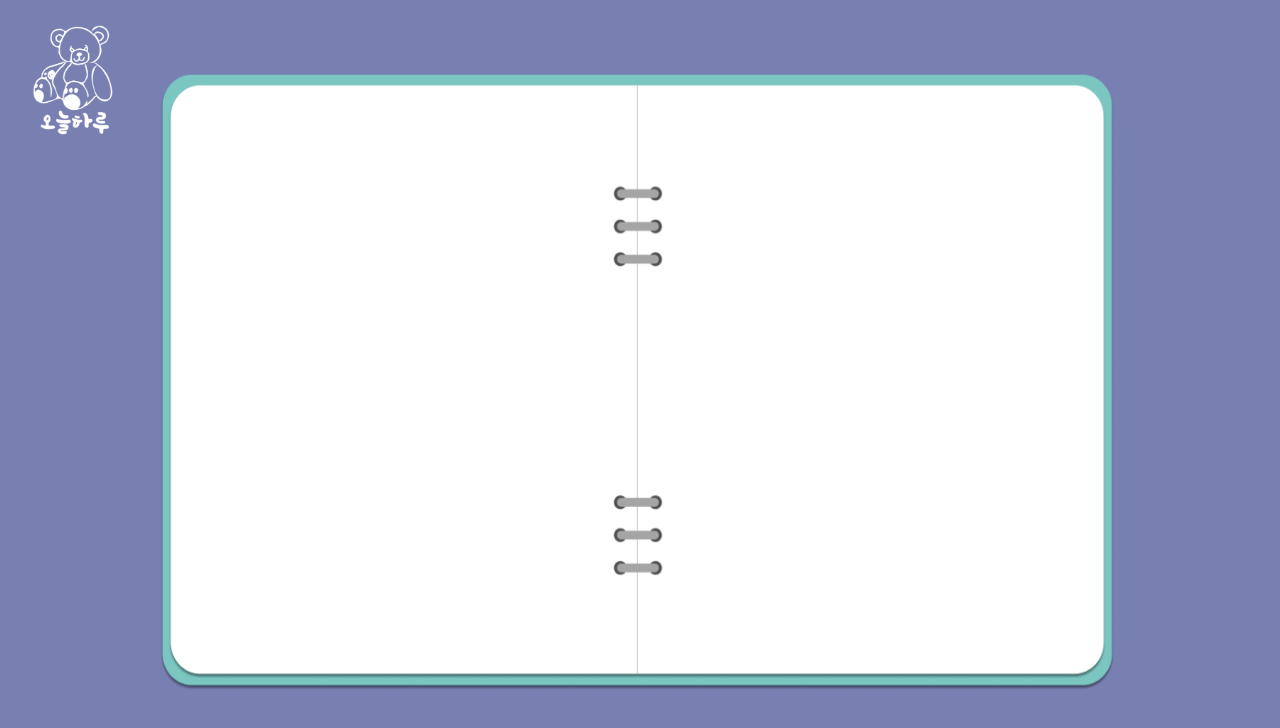
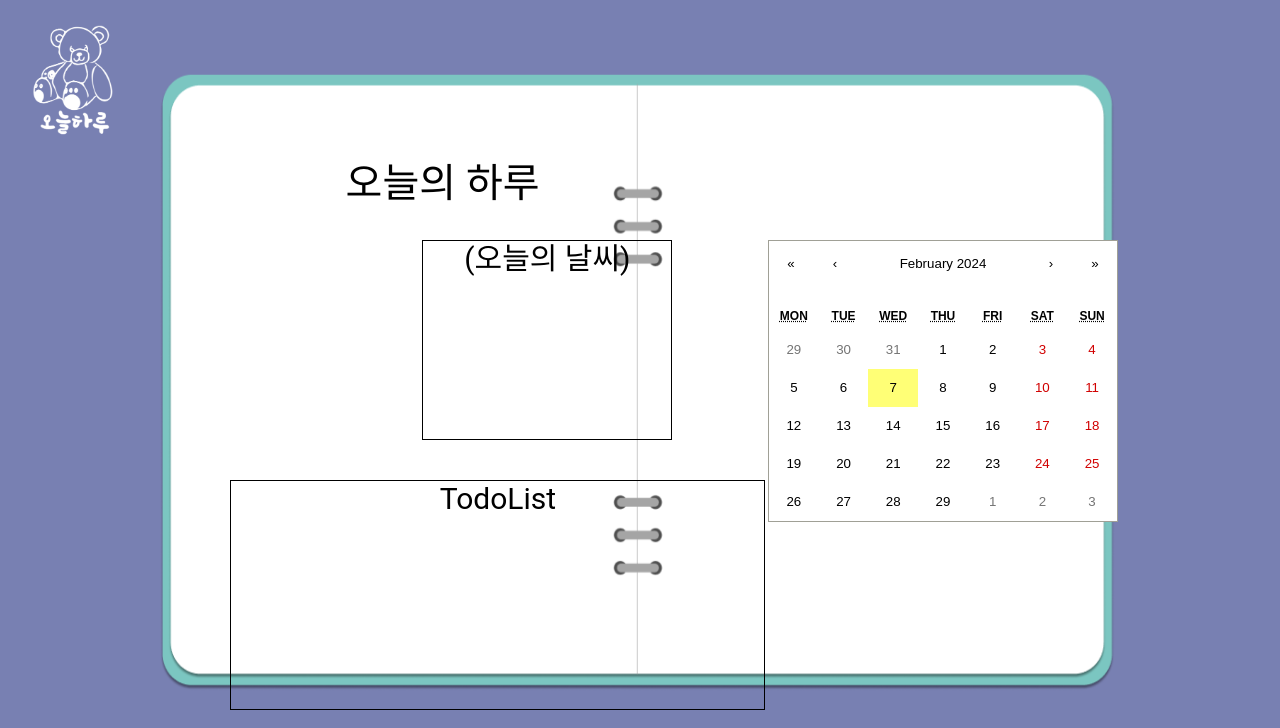
Before and after one commit to Twochi/Today_React, a React (Create React App) app: page /note in a window 1280 px wide. Shown: the top 728 px of the page. Built offline with nearby package versions, Linux system fonts and the light colour scheme; a web font is replaced by a local one.

Commit message:
jisu note 페이지 틀 완성

```diff
--- a/package.json
+++ b/package.json
@@ -7,6 +7,7 @@
     "@testing-library/react": "^13.4.0",
     "@testing-library/user-event": "^13.5.0",
     "react": "^18.2.0",
+    "react-calendar": "^4.8.0",
     "react-dom": "^18.2.0",
     "react-redux": "^9.1.0",
     "react-router-dom": "^6.22.0",
--- a/src/layouts/Header.jsx
+++ b/src/layouts/Header.jsx
@@ -1,9 +1,16 @@
 
 import logo from "../images/logo.png"
 import style from "./Header.module.css"
+import { useNavigate} from "react-router-dom";
 
 function Header() {
 
+    const navigate = useNavigate();
+
+    // logo 클릭시 메인페이지로 이동하는 함수 (임시 ==> 로그인 페이지)
+    const onClickHome = () =>{
+        navigate('/');
+    }
     return (
 
         <>
--- a/src/layouts/Note.css
+++ b/src/layouts/Note.css
@@ -14,3 +14,37 @@ body {
   height: 80%;
   margin-bottom: 300px;
 }
+
+.note-header{
+  position: absolute;
+  top:20%;
+  left:27%;
+  font-size:40px;
+}
+
+.note-calendar{
+  position: absolute;
+  top:30%;
+  left:60%;
+}
+
+.note-weather{
+  position: absolute;
+  border: 1px solid black;
+  top: 30%;
+  left:33%;
+  font-size: 30px;
+  width: 250px;
+  height: 200px;
+  text-align: center;
+}
+.note-todoList{
+  position: absolute;
+  border: 1px solid black;
+  top:60%;
+  left: 18%;
+  width: 535px;
+  text-align: center;
+  height: 230px;
+  font-size: 30px;
+}
--- a/src/layouts/Note.js
+++ b/src/layouts/Note.js
@@ -1,12 +1,24 @@
 import React from "react";
 import "./Note.css";
 import notebookImage from "../images/Notebook.png";
-
+import Calendar from "react-calendar";
+import 'react-calendar/dist/Calendar.css';
 function Note({ children }) {
   return (
     <div className="note-container">
       <img src={notebookImage} alt="Notebook" className="note-image" />
-      <div> {children} </div>
+        <div className="note-header">
+            오늘의 하루
+        </div>
+        <div className="note-weather">
+            (오늘의 날씨)
+        </div>
+        <div className="note-todoList">
+            TodoList
+        </div>
+        <div className="note-calendar">
+            <Calendar/>
+        </div>
     </div>
   );
 }
```
Also changed, not shown: 1 other file (tests, documents, lock files or other folders).
